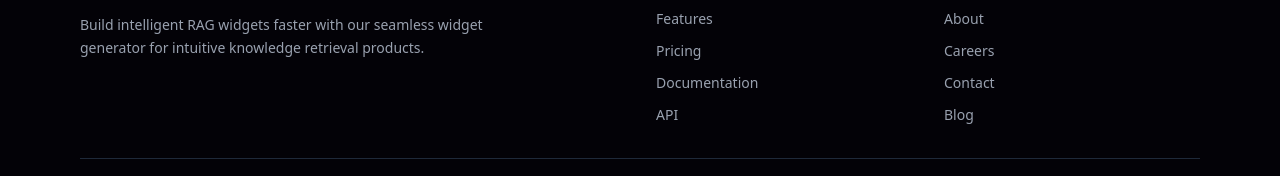
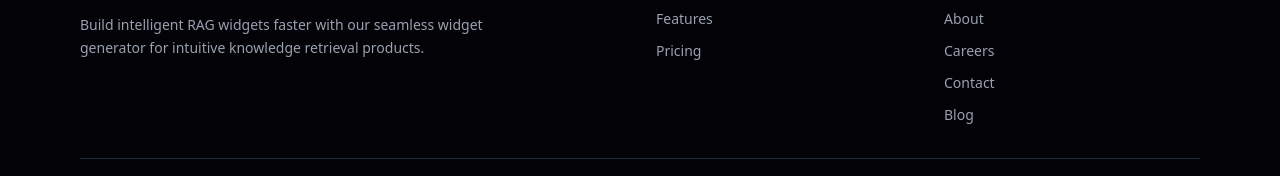
Before and after one commit to ibrahim9989/ragcx3, a React (Vite) app: page / in a window 1280 px wide. Shown: the part 2552-2728 px from the top of the page. Built offline with nearby package versions, Linux system fonts and the light colour scheme.

Commit message:
Update navigation: remove Careers from navbar, keep only Features and Pricing in footer

```diff
--- a/src/components/Navbar.tsx
+++ b/src/components/Navbar.tsx
@@ -57,12 +57,6 @@ const Navbar: React.FC = () => {
               className="text-gray-300 hover:text-white transition-colors duration-200"
             >
               Pricing
-            </a>
-            <a
-              href="#careers"
-              className="text-gray-300 hover:text-white transition-colors duration-200"
-            >
-              Careers
             </a>
 
             {/* Request Access Button */}
@@ -173,13 +167,6 @@ const Navbar: React.FC = () => {
             >
               Pricing
             </a>
-            <a
-              href="#careers"
-              className="text-gray-300 hover:text-white transition-colors duration-200 py-2 px-4 rounded-lg hover:bg-gray-800"
-              onClick={toggleMobileMenu}
-            >
-              Careers
-            </a>
 
             {/* Mobile Request Access Button */}
             <Link
--- a/src/pages/LandingPage.tsx
+++ b/src/pages/LandingPage.tsx
@@ -625,22 +625,6 @@ const Footer: React.FC = () => {
                   Pricing
                 </a>
               </li>
-              <li>
-                <a
-                  href="#docs"
-                  className="text-gray-400 hover:text-white transition-colors text-sm"
-                >
-                  Documentation
-                </a>
-              </li>
-              <li>
-                <a
-                  href="#api"
-                  className="text-gray-400 hover:text-white transition-colors text-sm"
-                >
-                  API
-                </a>
-              </li>
             </ul>
           </div>
 
```
